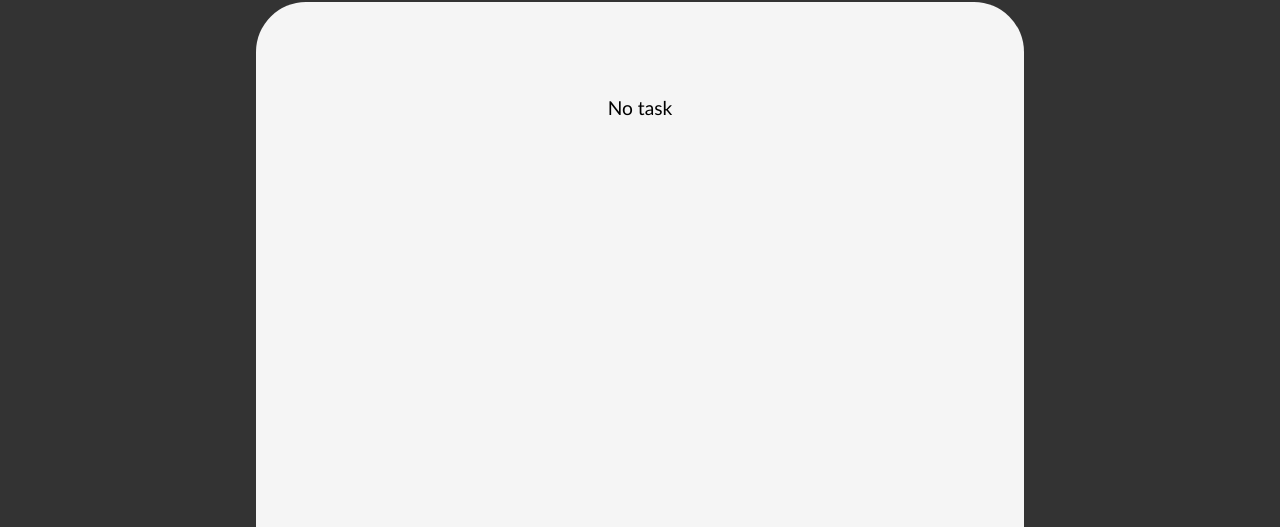
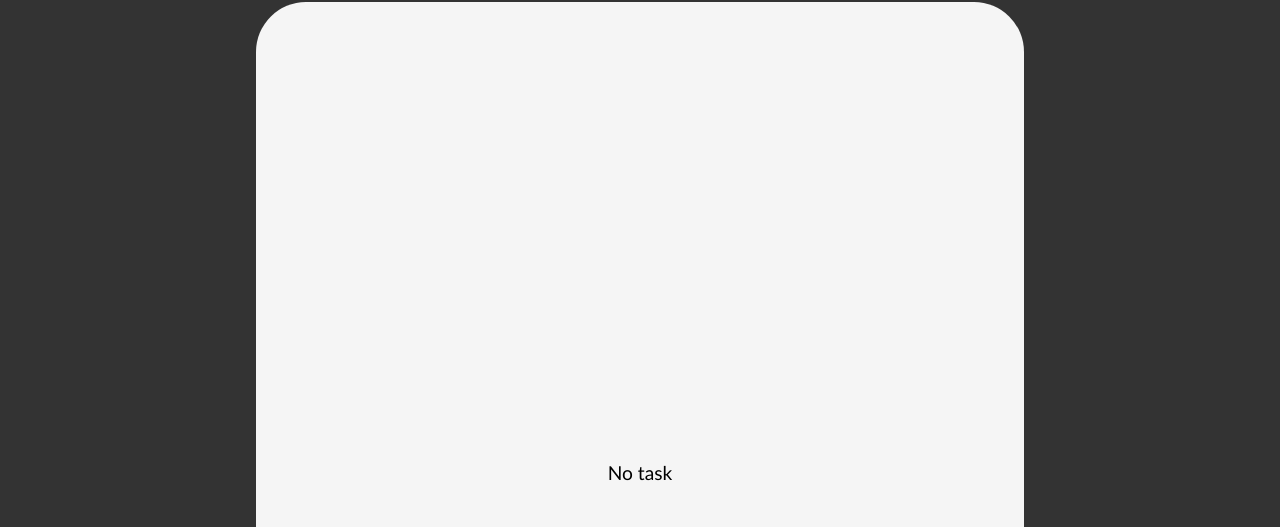
Before and after one commit to hyunhoh/Todo-App, a React (Create React App) app: page / in a window 1280 px wide. Shown: the part 150-677 px from the top of the page. Built offline with nearby package versions, Linux system fonts and the light colour scheme.

Commit message:
modify home page

```diff
--- a/src/components/TodoReport.js
+++ b/src/components/TodoReport.js
@@ -8,7 +8,7 @@ const ReportContainer = styled.section`
   flex-direction: column;
   justify-content: center;
   align-items: center;
-  margin-bottom: 10px;
+  margin-top: 10px;
   font-size: 1.2rem;
 
   > span {
--- a/src/components/TodoView.js
+++ b/src/components/TodoView.js
@@ -9,7 +9,7 @@ const ViewContainer = styled.section`
   justify-content: center;
   align-items: center;
   flex-wrap: wrap;
-  margin-top: 10px;
+  margin-bottom: 10px;
 `;
 
 const TodoView = ({ todoList, setTodoList }) => {
--- a/src/components/TodoViewItem.js
+++ b/src/components/TodoViewItem.js
@@ -14,7 +14,7 @@ const ViewItemContainer = styled.div`
   border-style: solid;
 
   :hover {
-    box-shadow: 3px 3px 4px #333333;
+    box-shadow: 2px 2px 2px #333333;
     cursor: pointer;
   }
 `;
--- a/src/pages/Home.js
+++ b/src/pages/Home.js
@@ -30,11 +30,11 @@ const Home = ({ todoList, setTodoList }) => {
     <>
       <HomeMain>
         <article>
+          <TodoView todoList={todoList} setTodoList={setTodoList}></TodoView>
           <TodoReport
             checkedRate={checkedRate}
             checkedList={checkedList}
             todoList={todoList}></TodoReport>
-          <TodoView todoList={todoList} setTodoList={setTodoList}></TodoView>
         </article>
       </HomeMain>
     </>
```
